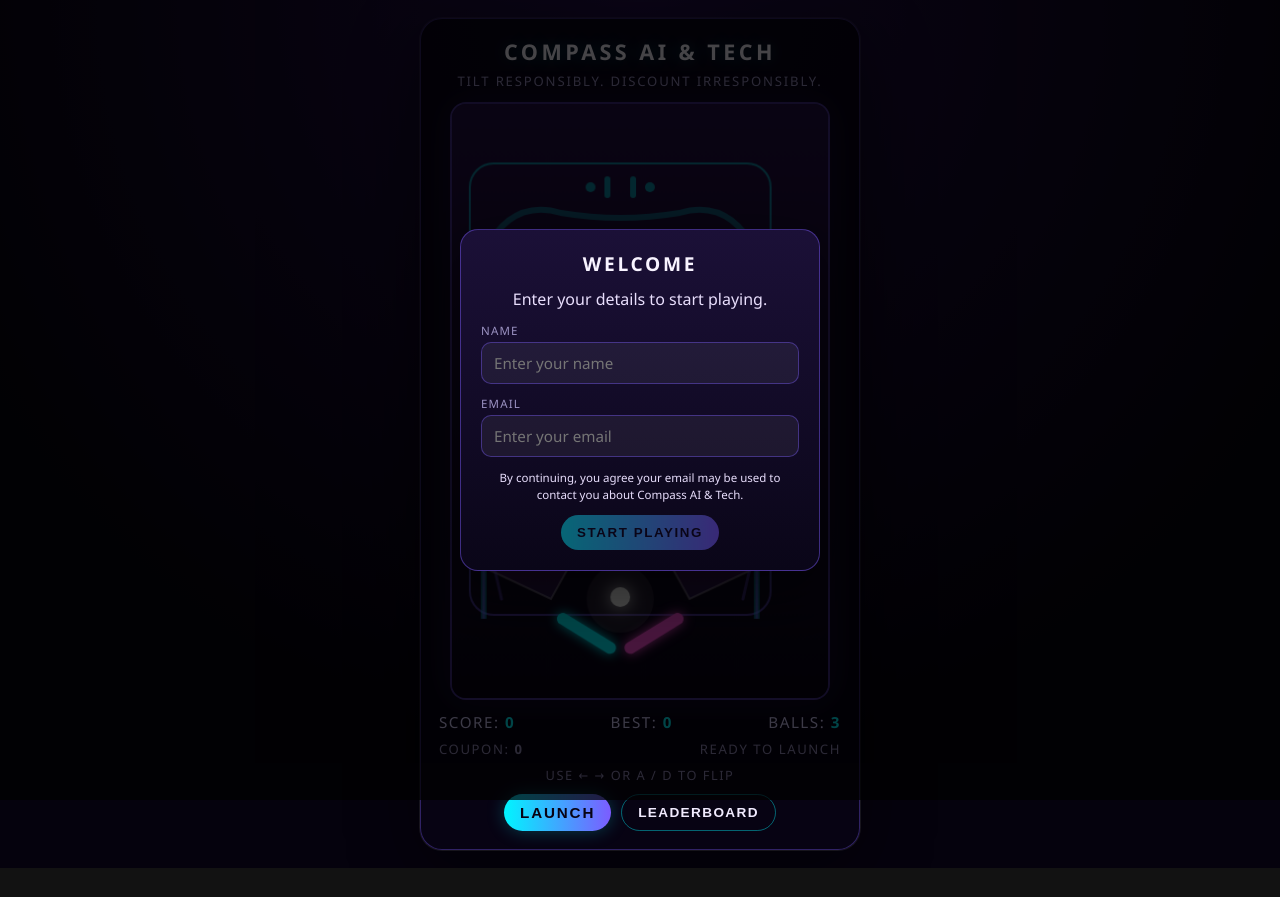
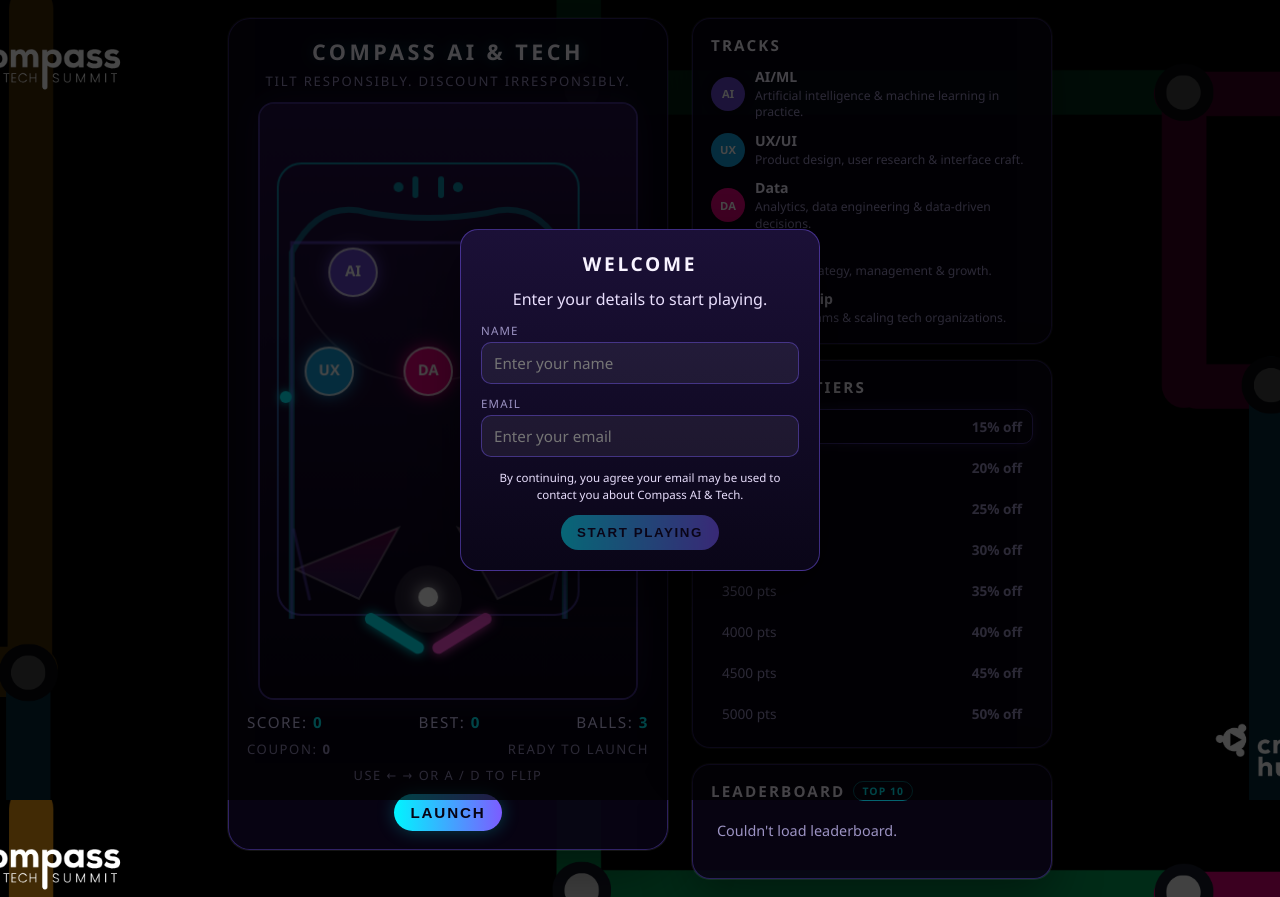
Before and after one commit to helkapapp-crypto/Compass-Pinball, a website: page index.html in a window 1280 px wide. Before the commit the page ends 868 px from the top, so only its background shows below. Drawn offline with Linux system fonts and the light colour scheme; no server answers.

Commit message:
updated layout

```diff
--- a/app.js
+++ b/app.js
@@ -16,10 +16,8 @@ const entryModal = document.getElementById('entryModal');
 const entryName = document.getElementById('entryName');
 const entryEmail = document.getElementById('entryEmail');
 const entryStart = document.getElementById('entryStart');
-const leaderboardBtn = document.getElementById('leaderboardBtn');
-const leaderboardModal = document.getElementById('leaderboardModal');
 const leaderboardList = document.getElementById('leaderboardList');
-const leaderboardClose = document.getElementById('leaderboardClose');
+const discountTiers = document.getElementById('discountTiers');
 
 const APPS_SCRIPT_URL = 'https://script.google.com/macros/s/AKfycbwsL_UiAck_dnGvf0Tw_r5XczAJVqS7KqGWykPypifdIHg9Hf1gYbobZvu-07hgu5iC/exec';
 const REGISTER_URL = APPS_SCRIPT_URL;
@@ -143,6 +141,19 @@ function updateHud() {
   ballsLeftEl.textContent = state.ballsLeft;
   couponEl.textContent = state.coupon;
   gameStateLabel.textContent = state.gameOver ? 'Game over' : (ball.launched ? 'In play' : 'Ready to launch');
+  updateDiscountTiers();
+}
+
+function updateDiscountTiers() {
+  const items = discountTiers.querySelectorAll('li');
+  let nextAssigned = false;
+  items.forEach((item) => {
+    const threshold = Number(item.dataset.threshold);
+    const reached = state.score >= threshold;
+    item.classList.toggle('reached', reached);
+    item.classList.toggle('next', !reached && !nextAssigned);
+    if (!reached) nextAssigned = true;
+  });
 }
 
 function showMilestone(score) {
@@ -751,25 +762,9 @@ entryStart.addEventListener('click', () => {
   loadLeaderboard();
 });
 
-leaderboardBtn.addEventListener('click', () => {
-  leaderboardModal.classList.add('show');
-  leaderboardModal.setAttribute('aria-hidden', 'false');
-  loadLeaderboard();
-});
-
-leaderboardClose.addEventListener('click', () => {
-  leaderboardModal.classList.remove('show');
-  leaderboardModal.setAttribute('aria-hidden', 'true');
-});
-
-leaderboardModal.addEventListener('click', (event) => {
-  if (event.target === leaderboardModal) {
-    leaderboardModal.classList.remove('show');
-    leaderboardModal.setAttribute('aria-hidden', 'true');
-  }
-});
-
+updateDiscountTiers();
 loadLeaderboard();
+setInterval(loadLeaderboard, 20000);
 
 window.addEventListener('pointerup', () => {
   endLaunch();
--- a/index.html
+++ b/index.html
@@ -7,6 +7,7 @@
   <link rel="stylesheet" href="styles.css" />
 </head>
 <body>
+  <div class="page">
     <div class="shell">
       <header>
         <h1>Compass AI &amp; Tech
@@ -26,8 +27,72 @@
       <div class="hint">Use ← → or A / D to flip</div>
       <div class="controls">
         <button id="launchBtn" class="launch-btn" type="button">Launch</button>
-      <button id="leaderboardBtn" class="leaderboard-btn" type="button">Leaderboard</button>
       </div>
+    </div>
+
+    <aside class="side-panel">
+      <section class="panel-block">
+        <h2>Tracks</h2>
+        <ul class="track-legend">
+          <li>
+            <span class="track-dot" style="background:#6545CC">AI</span>
+            <div class="track-info">
+              <strong>AI/ML</strong>
+              <p>Artificial intelligence &amp; machine learning in practice.</p>
+            </div>
+          </li>
+          <li>
+            <span class="track-dot" style="background:#159dd9">UX</span>
+            <div class="track-info">
+              <strong>UX/UI</strong>
+              <p>Product design, user research &amp; interface craft.</p>
+            </div>
+          </li>
+          <li>
+            <span class="track-dot" style="background:#e6007e">DA</span>
+            <div class="track-info">
+              <strong>Data</strong>
+              <p>Analytics, data engineering &amp; data-driven decisions.</p>
+            </div>
+          </li>
+          <li>
+            <span class="track-dot" style="background:#ffa414">PR</span>
+            <div class="track-info">
+              <strong>Product</strong>
+              <p>Product strategy, management &amp; growth.</p>
+            </div>
+          </li>
+          <li>
+            <span class="track-dot" style="background:#00a75d">LD</span>
+            <div class="track-info">
+              <strong>Leadership</strong>
+              <p>Leading teams &amp; scaling tech organizations.</p>
+            </div>
+          </li>
+        </ul>
+      </section>
+
+      <section class="panel-block">
+        <h2>Discount tiers</h2>
+        <ul id="discountTiers" class="discount-tiers">
+          <li data-threshold="1500"><span class="tier-points">1500 pts</span><span class="tier-discount">15% off</span></li>
+          <li data-threshold="2000"><span class="tier-points">2000 pts</span><span class="tier-discount">20% off</span></li>
+          <li data-threshold="2500"><span class="tier-points">2500 pts</span><span class="tier-discount">25% off</span></li>
+          <li data-threshold="3000"><span class="tier-points">3000 pts</span><span class="tier-discount">30% off</span></li>
+          <li data-threshold="3500"><span class="tier-points">3500 pts</span><span class="tier-discount">35% off</span></li>
+          <li data-threshold="4000"><span class="tier-points">4000 pts</span><span class="tier-discount">40% off</span></li>
+          <li data-threshold="4500"><span class="tier-points">4500 pts</span><span class="tier-discount">45% off</span></li>
+          <li data-threshold="5000"><span class="tier-points">5000 pts</span><span class="tier-discount">50% off</span></li>
+        </ul>
+      </section>
+
+      <section class="panel-block">
+        <h2>Leaderboard <span class="top10-badge">Top 10</span></h2>
+        <ol id="leaderboardList" class="leaderboard-list">
+          <li class="leaderboard-empty">Loading…</li>
+        </ol>
+      </section>
+    </aside>
   </div>
 
   <div id="milestoneModal" class="modal" aria-hidden="true">
@@ -43,16 +108,6 @@
       <h2>Game Over</h2>
       <p id="gameOverText">You lost all 3 balls. Final score: 0</p>
       <button id="gameOverClose" type="button">Play again</button>
-    </div>
-  </div>
-
-  <div id="leaderboardModal" class="modal" aria-hidden="true">
-    <div class="modal-card">
-      <h2>Leaderboard</h2>
-      <ol id="leaderboardList" class="leaderboard-list">
-        <li class="leaderboard-empty">Loading…</li>
-      </ol>
-      <button id="leaderboardClose" type="button">Close</button>
     </div>
   </div>
 
--- a/styles.css
+++ b/styles.css
@@ -17,10 +17,24 @@ body {
   flex-direction: column;
   align-items: center;
   justify-content: center;
-  background: radial-gradient(circle at top, #24104d 0%, var(--bg) 70%);
+  background-image: url("assets/background.png"), radial-gradient(circle at top, #24104d 0%, var(--bg) 70%);
+  background-size: cover, auto;
+  background-position: center, center;
+  background-repeat: no-repeat, no-repeat;
+  background-attachment: fixed, scroll;
   color: var(--text);
   font-family: "Segoe UI", Tahoma, Geneva, Verdana, sans-serif;
   padding: 18px;
+}
+
+.page {
+  width: 100%;
+  max-width: 1040px;
+  display: flex;
+  align-items: flex-start;
+  justify-content: center;
+  gap: 24px;
+  flex-wrap: wrap;
 }
 
 .shell {
@@ -30,6 +44,129 @@ body {
   background: rgba(8, 4, 20, 0.92);
   box-shadow: 0 0 0 1px rgba(255,255,255,0.08), 0 20px 70px rgba(0,0,0,0.45);
   border: 1px solid rgba(124,92,255,0.35);
+  flex: 0 0 auto;
+}
+
+.side-panel {
+  width: min(94vw, 360px);
+  display: flex;
+  flex-direction: column;
+  gap: 16px;
+  flex: 0 0 auto;
+}
+
+.panel-block {
+  padding: 16px 18px;
+  border-radius: 18px;
+  background: rgba(8, 4, 20, 0.88);
+  box-shadow: 0 0 0 1px rgba(255,255,255,0.08), 0 16px 50px rgba(0,0,0,0.4);
+  border: 1px solid rgba(124,92,255,0.3);
+}
+
+.panel-block h2 {
+  margin: 0 0 12px;
+  font-size: 0.95rem;
+  letter-spacing: 0.14em;
+  text-transform: uppercase;
+  color: #f8f3ff;
+  display: flex;
+  align-items: center;
+  gap: 8px;
+}
+
+.top10-badge {
+  font-size: 0.65rem;
+  letter-spacing: 0.1em;
+  color: var(--accent-2);
+  border: 1px solid rgba(0,245,255,0.4);
+  border-radius: 999px;
+  padding: 2px 8px;
+  text-transform: uppercase;
+}
+
+.track-legend {
+  list-style: none;
+  margin: 0;
+  padding: 0;
+  display: flex;
+  flex-direction: column;
+  gap: 10px;
+}
+
+.track-legend li {
+  display: flex;
+  align-items: center;
+  gap: 10px;
+}
+
+.track-dot {
+  flex: 0 0 auto;
+  width: 34px;
+  height: 34px;
+  border-radius: 50%;
+  display: flex;
+  align-items: center;
+  justify-content: center;
+  font-size: 0.7rem;
+  font-weight: 700;
+  color: #fefefe;
+  box-shadow: 0 0 10px rgba(0,0,0,0.4);
+}
+
+.track-info strong {
+  display: block;
+  font-size: 0.88rem;
+  color: var(--text);
+}
+
+.track-info p {
+  margin: 2px 0 0;
+  font-size: 0.76rem;
+  color: var(--muted);
+  line-height: 1.35;
+}
+
+.discount-tiers {
+  list-style: none;
+  margin: 0;
+  padding: 0;
+  display: flex;
+  flex-direction: column;
+  gap: 6px;
+}
+
+.discount-tiers li {
+  display: flex;
+  justify-content: space-between;
+  align-items: center;
+  padding: 7px 10px;
+  border-radius: 10px;
+  font-size: 0.85rem;
+  color: var(--muted);
+  border: 1px solid transparent;
+}
+
+.discount-tiers .tier-discount {
+  font-weight: 700;
+}
+
+.discount-tiers li.reached {
+  color: #00f5ff;
+  background: rgba(0,245,255,0.08);
+  border-color: rgba(0,245,255,0.3);
+}
+
+.discount-tiers li.reached .tier-points {
+  color: #00f5ff;
+}
+
+.discount-tiers li.next {
+  border-color: rgba(124,92,255,0.5);
+  box-shadow: 0 0 12px rgba(124,92,255,0.2);
+}
+
+.side-panel .leaderboard-list {
+  max-height: 340px;
 }
 
 header {
@@ -127,23 +264,6 @@ canvas {
 .launch-btn.charging {
   transform: scale(1.04);
   box-shadow: 0 0 24px rgba(255,255,255,0.35);
-}
-
-.leaderboard-btn {
-  border: 1px solid rgba(0,245,255,0.4);
-  border-radius: 999px;
-  padding: 10px 16px;
-  font-size: 0.85rem;
-  font-weight: 700;
-  letter-spacing: 0.1em;
-  text-transform: uppercase;
-  color: var(--text);
-  background: transparent;
-  cursor: pointer;
-}
-
-.leaderboard-btn:hover {
-  background: rgba(0,245,255,0.1);
 }
 
 .modal {
```
Also changed, not shown: assets/background.png (added). Lines whose indentation alone changed are shown as unchanged.
